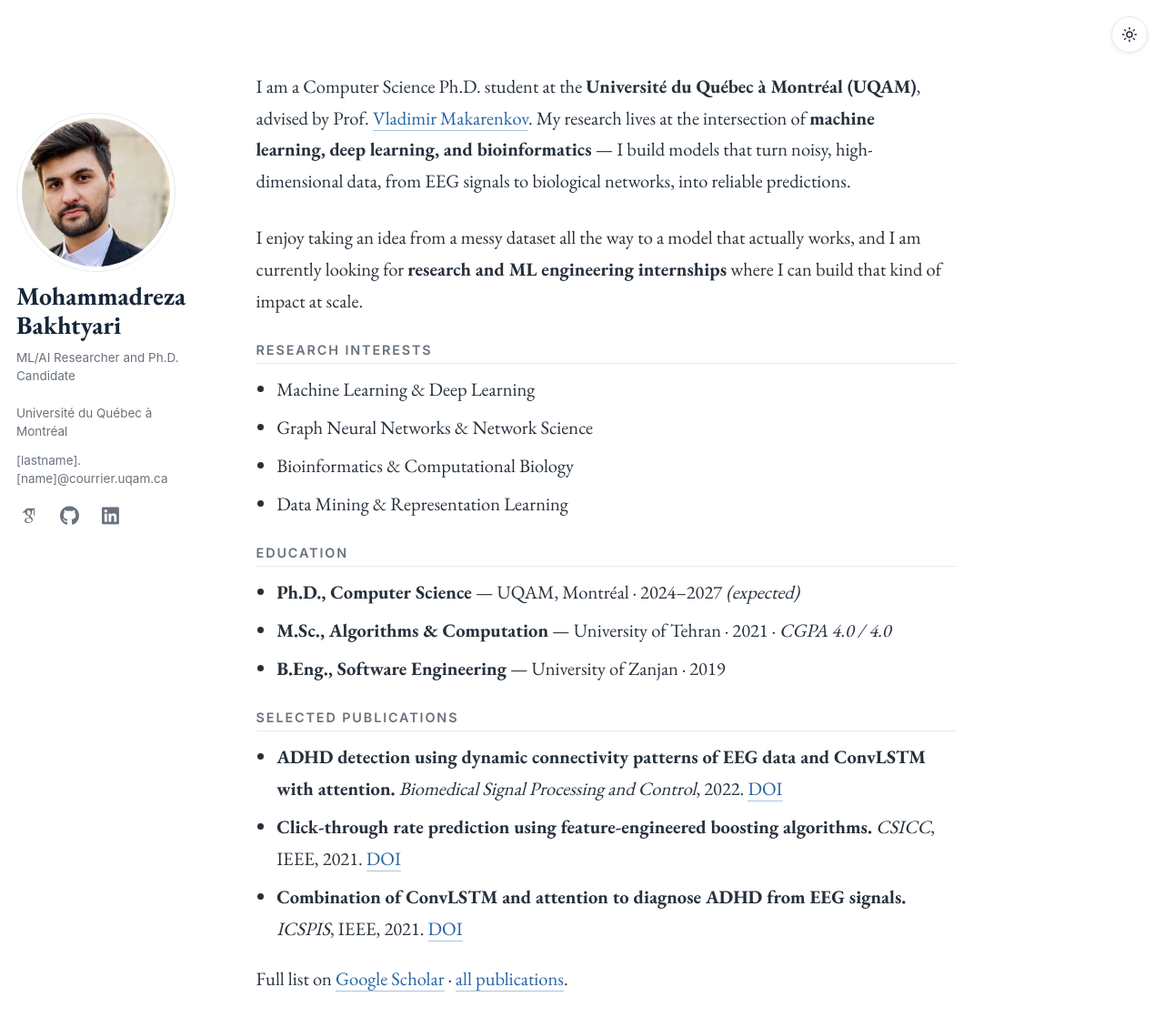
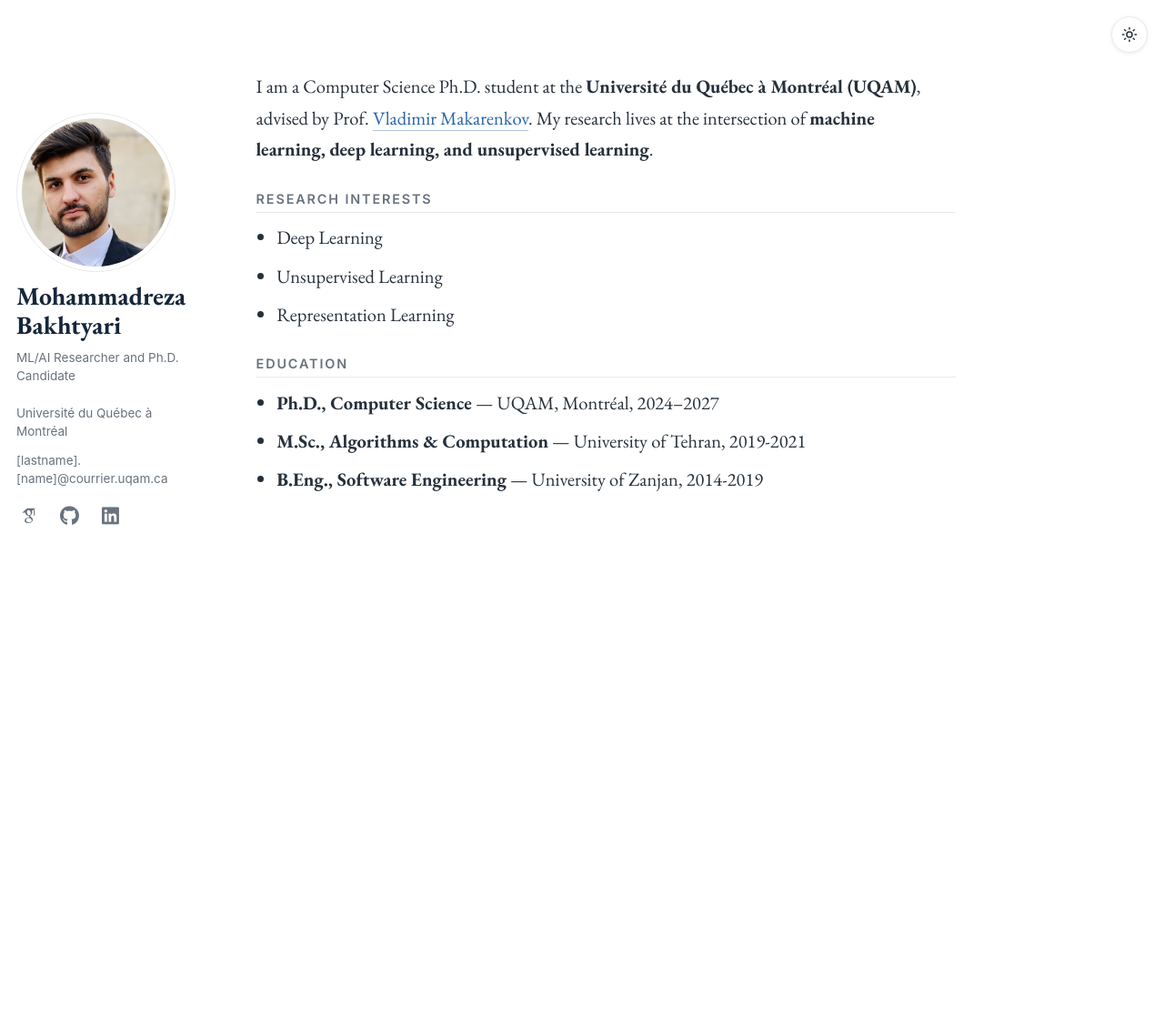
Before and after one commit to mrbakhtyari/mrbakhtyari.github.io, a Jekyll site: the page built from _pages/about.md, in a window 1280 px wide and 1310 px high. Shown: the top 1129 px of the window at 91% size. Built offline with Jekyll 4.4.1, drawn with Linux system fonts in a browser that asks for light colours; some web fonts are replaced.

Commit message:
chore: update info

```diff
--- a/_pages/about.md
+++ b/_pages/about.md
@@ -8,27 +8,16 @@ redirect_from:
   - /about.html
 ---
 
-I am a Computer Science Ph.D. student at the **Université du Québec à Montréal (UQAM)**, advised by Prof. [Vladimir Makarenkov](http://www.info2.uqam.ca/~makarenkov_v/site_web/index_en.html). My research lives at the intersection of **machine learning, deep learning, and bioinformatics** — I build models that turn noisy, high-dimensional data, from EEG signals to biological networks, into reliable predictions.
+I am a Computer Science Ph.D. student at the **Université du Québec à Montréal (UQAM)**, advised by Prof. [Vladimir Makarenkov](http://www.info2.uqam.ca/~makarenkov_v/site_web/index_en.html). My research lives at the intersection of **machine learning, deep learning, and unsupervised learning**.
 
-I enjoy taking an idea from a messy dataset all the way to a model that actually works, and I am currently looking for **research and ML engineering internships** where I can build that kind of impact at scale.
 
 ## Research Interests
-
-- Machine Learning &amp; Deep Learning
-- Graph Neural Networks &amp; Network Science
-- Bioinformatics &amp; Computational Biology
-- Data Mining &amp; Representation Learning
+- Deep Learning
+- Unsupervised Learning
+- Representation Learning
 
 ## Education
 
-- **Ph.D., Computer Science** — UQAM, Montréal · 2024–2027 *(expected)*
-- **M.Sc., Algorithms &amp; Computation** — University of Tehran · 2021 · *CGPA 4.0 / 4.0*
-- **B.Eng., Software Engineering** — University of Zanjan · 2019
-
-## Selected Publications
-
-- **ADHD detection using dynamic connectivity patterns of EEG data and ConvLSTM with attention.** *Biomedical Signal Processing and Control*, 2022. [DOI](https://doi.org/10.1016/j.bspc.2022.103708)
-- **Click-through rate prediction using feature-engineered boosting algorithms.** *CSICC*, IEEE, 2021. [DOI](https://doi.org/10.1109/CSICC52343.2021.9420546)
-- **Combination of ConvLSTM and attention to diagnose ADHD from EEG signals.** *ICSPIS*, IEEE, 2021. [DOI](https://doi.org/10.1109/ICSPIS54653.2021.9729359)
-
-Full list on [Google Scholar](https://scholar.google.com/citations?user=TzIdZ0MAAAAJ&hl=en) · [all publications](/publications/).
+- **Ph.D., Computer Science** — UQAM, Montréal, 2024–2027
+- **M.Sc., Algorithms &amp; Computation** — University of Tehran, 2019-2021
+- **B.Eng., Software Engineering** — University of Zanjan, 2014-2019
```
